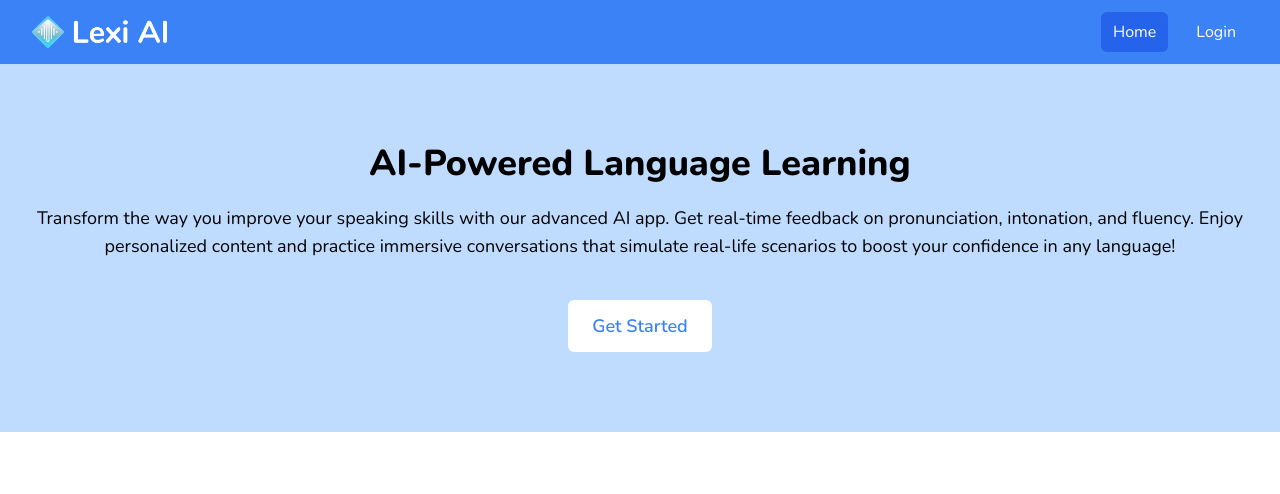
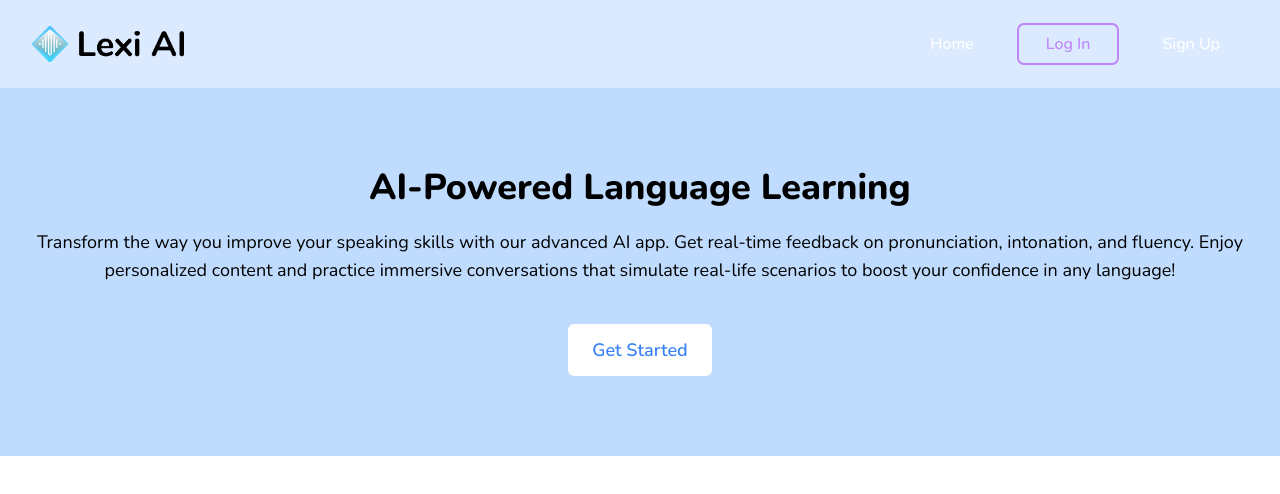
Before and after one commit to hdcola/lexiai, a Vue app: page / in a window 1280 px wide. Shown: the top 494 px of the page. Built offline with nearby package versions, Linux system fonts and the light colour scheme; the HTML template or start-up script is replaced by a standard one.

Commit message:
Relocate icons outside of poc

```diff
--- a/src/App.vue
+++ b/src/App.vue
@@ -1,9 +1,13 @@
 <script setup lang="ts">
-import AppNavbar from './components/poc/AppNavbar.vue';
-import { RouterView } from 'vue-router'
+import AppNavbar from './components/AppNavbar.vue'
+import { RouterView, useRoute } from 'vue-router'
+
+const route = useRoute()
 </script>
 
 <template>
-  <AppNavbar />
-  <RouterView />
+    <div class="background w-full" :class="route.name">
+        <AppNavbar />
+        <RouterView />
+    </div>
 </template>
--- /dev/null
+++ b/src/components/AppNavbar.vue
@@ -0,0 +1,145 @@
+<script setup lang="ts">
+import { ref } from 'vue'
+import IconMD from './images/icons/IconMD.vue'
+import { mdiMenu } from '@mdi/js'
+import logo from '@/assets/img/logo-horizontal-black.png'
+import { useRoute } from 'vue-router'
+
+const isLoggedIn = ref<boolean>(!!localStorage.getItem('accessToken'))
+const logout = () => {
+    localStorage.removeItem('accessToken')
+    window.location.reload()
+    console.log('User logged out')
+}
+
+const path = mdiMenu
+// Debugging to check mdiMenu path
+console.log('mdiMenu path:', path)
+
+// State for toggling the menu
+const isMenuOpen = ref<boolean>(false)
+
+const route = useRoute()
+</script>
+
+<template>
+    <nav :class="route.name" class="sticky top-0">
+        <div class="mx-auto max-w-7xl px-4 sm:px-6 lg:px-8">
+            <div class="flex h-16 items-center justify-between">
+                <!-- Logo -->
+                <RouterLink to="/" class="flex items-center">
+                    <img class="h-9 w-auto" :src="logo" alt="Lexi AI Logo" />
+                </RouterLink>
+
+                <!-- Hamburger menu button -->
+                <button
+                    id="hamburger"
+                    @click="isMenuOpen = !isMenuOpen"
+                    class="inline-flex items-center justify-center p-2 rounded-md text-white hover:bg-blue-600 focus:outline-none md:hidden overflow-hidden"
+                >
+                    <span class="sr-only">Open main menu</span>
+                    <IconMD :path="mdiMenu" class="inline-block" width="28px" />
+                </button>
+
+                <!-- Desktop Menu -->
+                <div class="hidden md:flex space-x-4 items-center">
+                    <!--<RouterLink to="/" v-slot="{ href, navigate }">
+                        <button :href="href" @click="navigate" class="menu-btn">Home</button>
+                    </RouterLink>-->
+                    <RouterLink to="/" class="menu-btn" active-class="active">Home</RouterLink>
+
+                    <RouterLink
+                        to="/login"
+                        v-if="!isLoggedIn"
+                        class="menu-btn"
+                        active-class="active"
+                        >Log In</RouterLink
+                    >
+
+                    <span v-else class="flex space-x-4">
+                        <button
+                            @click="logout"
+                            class="text-white hover:bg-blue-700"
+                            active-class="bg-blue-600"
+                        >
+                            Logout
+                        </button>
+                    </span>
+                    <RouterLink
+                        to="/signup"
+                        v-if="!isLoggedIn"
+                        class="menu-btn action highlight"
+                        active-class="active"
+                        >Sign Up</RouterLink
+                    >
+                </div>
+            </div>
+        </div>
+
+        <!-- Mobile Menu -->
+        <div
+            v-show="isMenuOpen"
+            class="md:hidden bg-blue-500 px-4 space-y-2 pb-4 transition-all text-base"
+        >
+            <RouterLink
+                to="/"
+                class="block text-white px-3 py-2 rounded-md hover:bg-blue-700"
+                active-class="bg-blue-600"
+                >Home</RouterLink
+            >
+
+            <span v-if="!isLoggedIn">
+                <RouterLink
+                    to="/login"
+                    class="block text-white px-3 py-2 rounded-md hover:bg-blue-700"
+                    active-class="bg-blue-600"
+                    >Login</RouterLink
+                >
+            </span>
+            <span v-else>
+                <button
+                    @click="logout"
+                    class="block text-white px-3 py-2 rounded-md hover:bg-blue-700"
+                    active-class="bg-blue-600"
+                >
+                    Logout
+                </button>
+            </span>
+        </div>
+    </nav>
+</template>
+
+<style scoped>
+nav {
+    z-index: 20;
+}
+nav.home {
+    @apply bg-blue-100 py-1 md:py-3;
+}
+nav:not(.home) {
+    @apply bg-blue-500;
+}
+nav.home #hamburger {
+    @apply text-blue-500;
+}
+
+.menu-btn {
+    @apply font-medium rounded-md px-7 py-2 outline outline-2 -outline-offset-1 outline-purple-400 text-purple-400;
+    background-color: transparent;
+}
+
+.menu-btn:hover,
+.menu-btn.active {
+    @apply outline-none text-white;
+    background: var(--gradient-purple);
+}
+
+.menu-btn.action {
+    @apply outline-none text-white;
+    background: var(--gradient-orange);
+}
+.menu-btn.action:hover,
+.menu-btn.action.active {
+    box-shadow: 0 0 50px rgba(255, 166, 0, 0.5);
+}
+</style>
--- a/src/components/GeminiClient.vue
+++ b/src/components/GeminiClient.vue
@@ -6,8 +6,8 @@ import { AudioRecorder } from '@/lib/gemini/audio/audio-recorder'
 import { AudioStreamer } from '@/lib/gemini/audio/audio-streamer'
 import CONFIG from '@/lib/gemini/config/config.example'
 
-import IconMicrophoneFull from './poc/icons/IconMicrophoneFull.vue'
-import IconMicrophoneEmpty from './poc/icons/IconMicrophoneEmpty.vue'
+import IconMicrophoneFull from './images/icons/IconMicrophoneFull.vue'
+import IconMicrophoneEmpty from './images/icons/IconMicrophoneEmpty.vue'
 
 import { computed, onMounted, onUnmounted, ref } from 'vue'
 import type { LiveConfig, ResponseModalities, VoiceName } from '@/lib/gemini/config/config-types'
--- a/src/components/poc/AppNavbar.vue
+++ /dev/null
@@ -1,81 +0,0 @@
-<script setup lang="ts">
-import { ref } from 'vue'
-import IconMD from './icons/IconMD.vue';
-import { mdiMenu } from '@mdi/js'
-import logo from '@/assets/img/logo-horizontal.png'
-
-const isLoggedIn = ref<boolean>(!!localStorage.getItem('accessToken'));
-const logout = () => {
-  localStorage.removeItem('accessToken');
-  window.location.reload();
-  console.log('User logged out');
-};
-
-const path = mdiMenu
-// Debugging to check mdiMenu path
-console.log('mdiMenu path:', path)
-
-
-// State for toggling the menu
-const isMenuOpen = ref<boolean>(false)
-</script>
-
-<template>
-  <nav class="bg-blue-500" style="margin: 0; padding: 0;">
-    <div class="mx-auto max-w-7xl px-4 sm:px-6 lg:px-8">
-      <div class="flex h-16 items-center justify-between">
-
-        <!-- Logo -->
-        <RouterLink to="/" class="flex items-center">
-          <img class="h-8 w-auto" :src="logo" alt="Lexi AI Logo" />
-        </RouterLink>
-
-        <!-- Hamburger menu button -->
-        <button
-          @click="isMenuOpen = !isMenuOpen"
-          class="inline-flex items-center justify-center p-2 rounded-md text-white hover:bg-blue-600 focus:outline-none md:hidden overflow-hidden"
-        >
-          <span class="sr-only">Open main menu</span>
-          <IconMD :path="mdiMenu" class="inline-block" width="28px"/>
-        </button>
-
-
-      <!-- Desktop Menu -->
-      <div class="hidden md:flex space-x-4 items-center">
-          <RouterLink to="/"
-            class="text-white px-3 py-2 rounded-md hover:bg-blue-700"   active-class="bg-blue-600">Home</RouterLink>
-
-            <span v-if="!isLoggedIn">
-              <RouterLink to="/login"
-              class="text-white px-3 py-2 rounded-md hover:bg-blue-700"   active-class="bg-blue-600">Login</RouterLink>
-            </span>
-            <span v-else  class="flex space-x-4">
-              <button @click="logout"
-              class="text-white px-3 py-2 rounded-md hover:bg-blue-700"   active-class="bg-blue-600">Logout</button>
-
-            </span>
-
-        </div>
-      </div>
-    </div>
-
-    <!-- Mobile Menu -->
-    <div v-show="isMenuOpen" class="md:hidden bg-blue-500 px-4 space-y-2 pb-4 transition-all text-base">
-      <RouterLink to="/"
-      class="block text-white px-3 py-2 rounded-md hover:bg-blue-700"   active-class="bg-blue-600">Home</RouterLink>
-
-           <span v-if="!isLoggedIn">
-              <RouterLink to="/login"
-              class="block text-white px-3 py-2 rounded-md hover:bg-blue-700"   active-class="bg-blue-600">Login</RouterLink>
-            </span>
-            <span v-else>
-              <button @click="logout"
-              class="block text-white px-3 py-2 rounded-md hover:bg-blue-700"   active-class="bg-blue-600">Logout</button>
-
-            </span>
-
-    </div>
-
-
-  </nav>
-</template>
```
Also changed, not shown: src/views/GeminiView.vue (+101 -74 lines), src/assets/img/logo-horizontal-black.png (added), src/components/images/icons/IconMD.vue (renamed from src/components/poc/icons/IconMD.vue), src/components/images/icons/IconMicrophoneEmpty.vue (renamed from src/components/poc/icons/IconMicrophoneEmpty.vue), src/components/images/icons/IconMicrophoneFull.vue (renamed from src/components/poc/icons/IconMicrophoneFull.vue).
